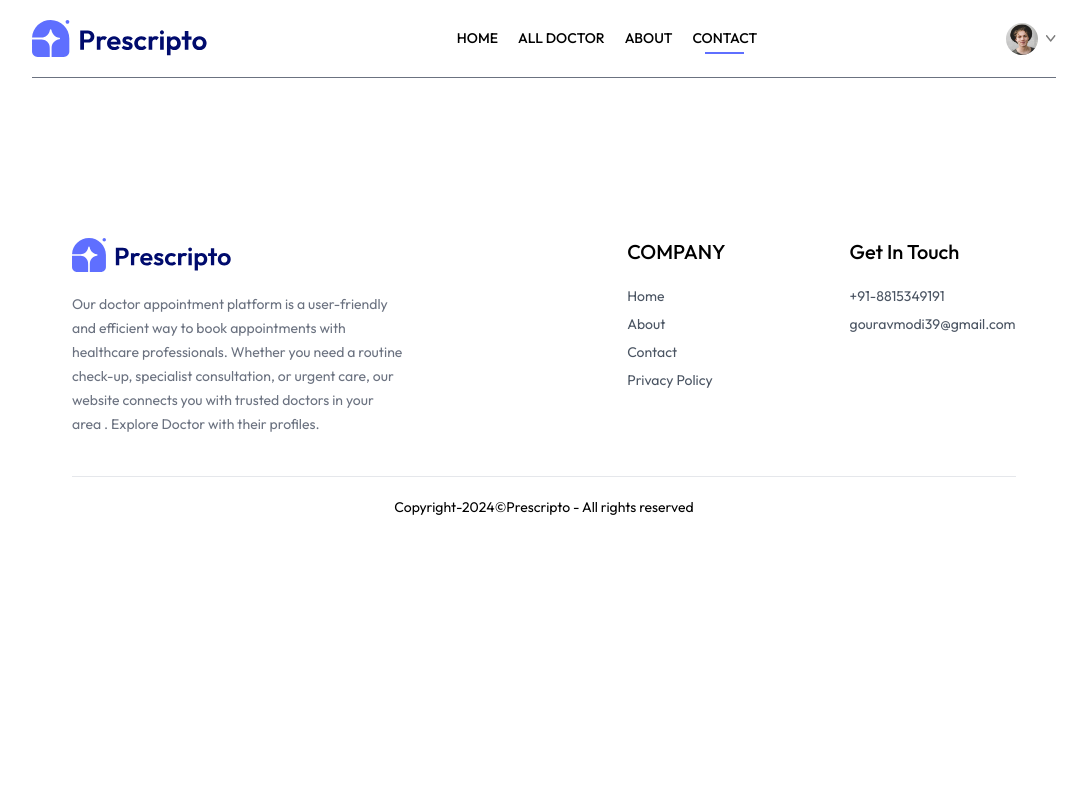
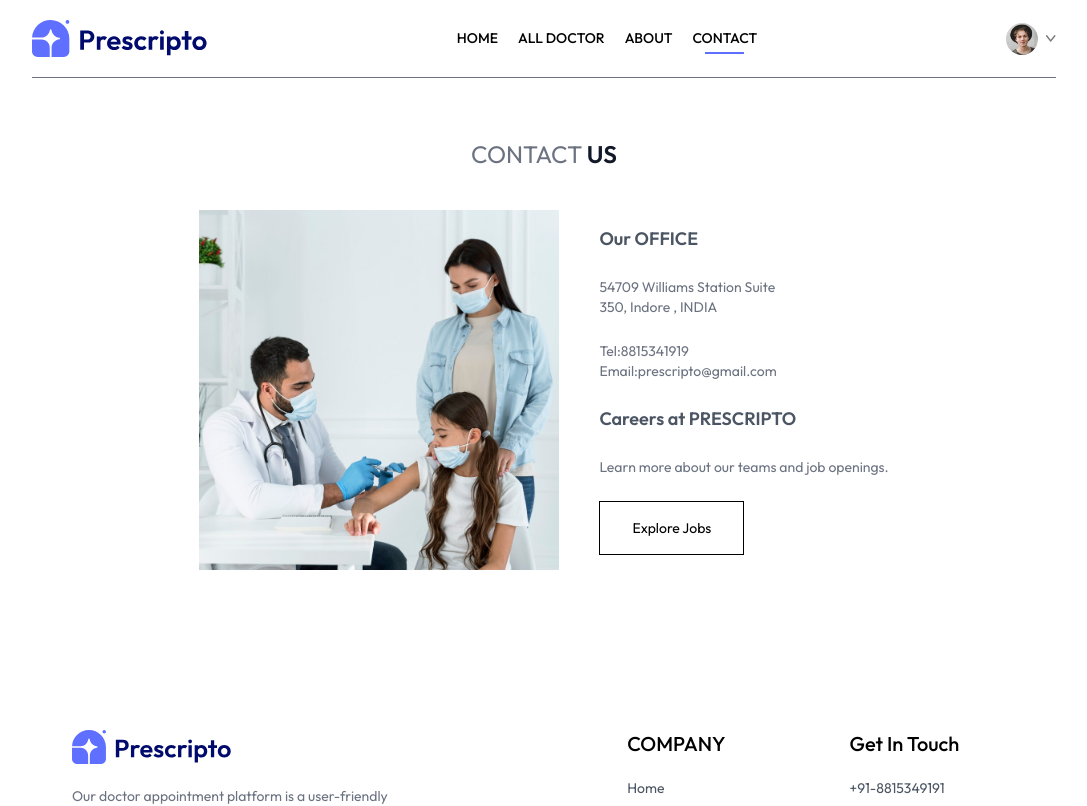
Before and after one commit to Gouravmodi25/Prescripto-mern, a React (Vite) app in the folder frontend/: page /contact in a window 1280 px wide. Shown: the top 806 px of the page, without its empty margins (96-1183 px from the left). Built offline with nearby package versions, Linux system fonts and the light colour scheme.

Commit message:
complete contact us page ui

```diff
--- a/frontend/src/pages/Contact.jsx
+++ b/frontend/src/pages/Contact.jsx
@@ -1,5 +1,40 @@
+import { assets } from "../assets/assets.js";
+
 const Contact = () => {
-  return <div></div>;
+  return (
+    <div>
+      <div className="text-center text-2xl pt-10 text-gray-500 ">
+        <p>
+          CONTACT <span className="text-gray-900 font-semibold">US</span>
+        </p>
+      </div>
+      <div className="my-10 gap-10 flex flex-col justify-center md:flex-row mb-10 text-sm">
+        <img
+          className="w-full md:max-w-[360px]"
+          src={assets.contact_image}
+          alt="contact-image"
+        />
+        <div className="flex flex-col justify-center items-start gap-6 ">
+          <p className="text-lg font-semibold text-gray-600 ">Our OFFICE</p>
+          <p className="text-gray-500">
+            54709 Williams Station Suite <br /> 350, Indore , INDIA
+          </p>
+          <p className="text-gray-500">
+            Tel:8815341919 <br /> Email:prescripto@gmail.com{" "}
+          </p>
+          <p className="text-lg font-semibold text-gray-600">
+            Careers at PRESCRIPTO
+          </p>
+          <p className="text-gray-500">
+            Learn more about our teams and job openings.
+          </p>
+          <button className="border border-black text-sm py-4 px-8 hover:bg-black hover:text-white transition-all duration-300">
+            Explore Jobs
+          </button>
+        </div>
+      </div>
+    </div>
+  );
 };
 
 export default Contact;
```
